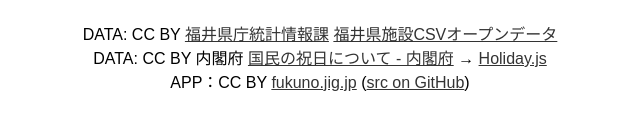
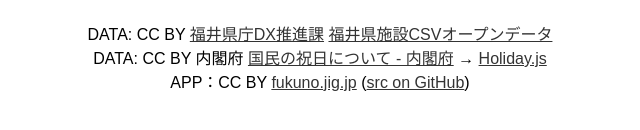
Before and after one commit to code4fukui/facilinow, a plain HTML site: page index.html in a window 1280 px wide. Shown: the part 230-360 px from the top of the page, 320-960 px from the left. Drawn offline with Linux system fonts and the light colour scheme.

Commit message:
担当課変更

```diff
--- a/index.html
+++ b/index.html
@@ -83,7 +83,7 @@
 <div id="link">
 
 <div id="src">
-<div>DATA: CC BY <a href=https://www.pref.fukui.lg.jp/doc/toukei-jouhou/facilinow.html>福井県庁統計情報課</a> <a id='opendata' href=data/fukui.csv>福井県施設CSVオープンデータ</a><br>
+<div>DATA: CC BY <a href=https://www.pref.fukui.lg.jp/doc/dx-suishin/facilinow.html>福井県庁DX推進課</a> <a id='opendata' href=data/fukui.csv>福井県施設CSVオープンデータ</a><br>
 <div>DATA: CC BY 内閣府 <a href=https://www8.cao.go.jp/chosei/shukujitsu/gaiyou.html>国民の祝日について - 内閣府</a> → <a href=https://github.com/code4fukui/day-es>Holiday.js</a></div>
 <div>APP：CC BY <a href='https://fukuno.jig.jp/2855'>fukuno.jig.jp</a> (<a href=https://github.com/code4fukui/facilinow/>src on GitHub</a>)</div>
 </div>
```
Also changed, not shown: 1 other file.
